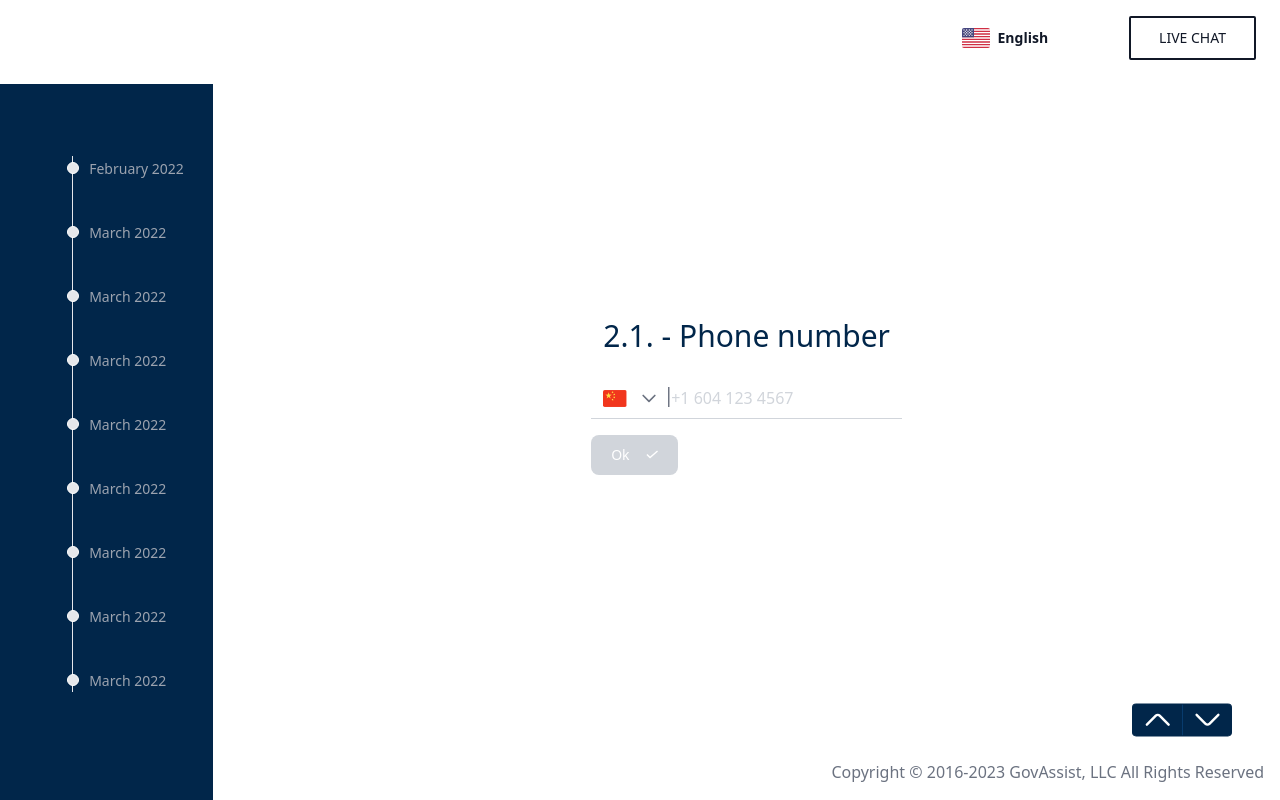
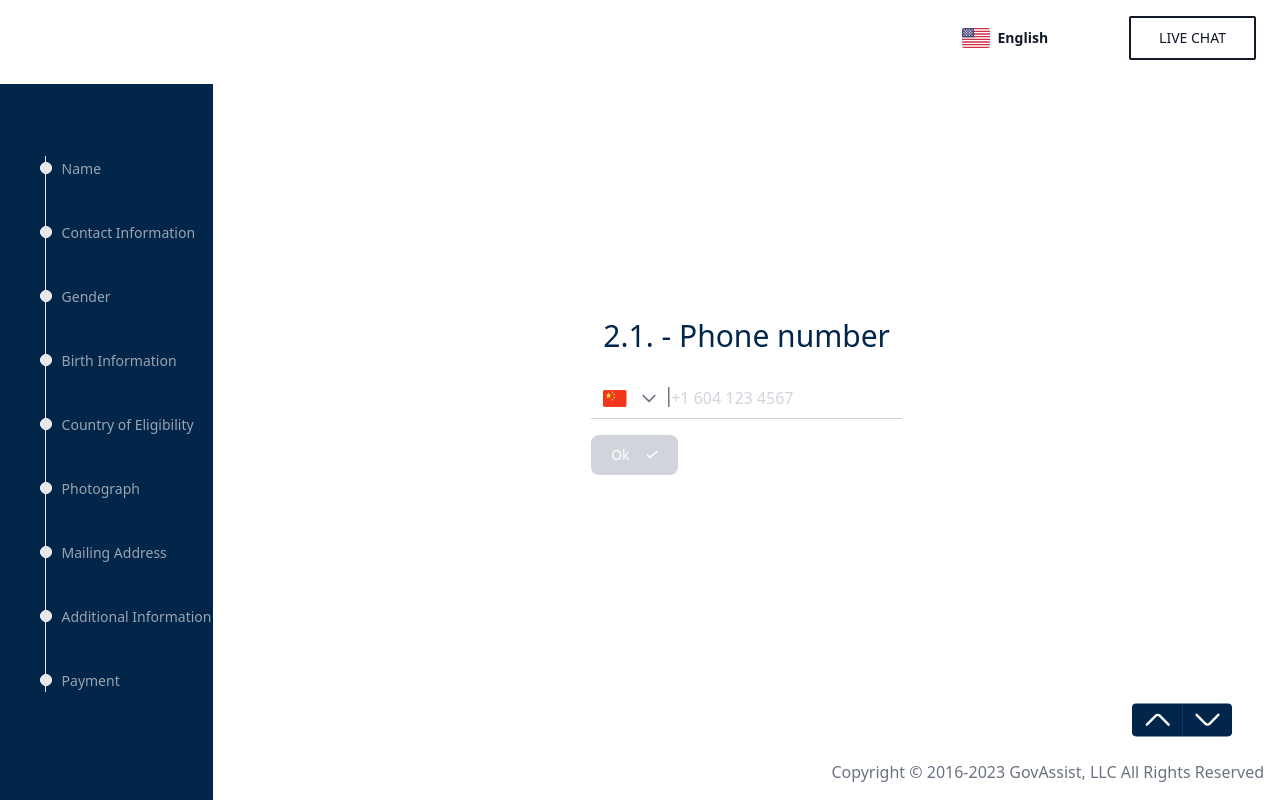
Before and after one commit to Ammaralibrahim/job-project, a React (Create React App) app: page /PhoneNumber in a window 1280 px wide. Built offline with nearby package versions, Linux system fonts and the light colour scheme.

Commit message:
sdavbfngmshödsahgsdfngms

```diff
--- a/src/Pages/PhoneNumber.js
+++ b/src/Pages/PhoneNumber.js
@@ -14,56 +14,56 @@ export default function Diversity() {
               <li className="mb-10 ml-4">
                 <div className="absolute w-3 h-3 bg-gray-200 rounded-full mt-1.5 -left-1.5 border border-white dark:border-gray-900 dark:bg-gray-700" />
                 <time className="mb-1 text-sm font-normal leading-none text-gray-400 dark:text-gray-500">
-                  February 2022
+                Name
                 </time>
               </li>
               <li className="mb-10 ml-4">
                 <div className="absolute w-3 h-3 bg-gray-200 rounded-full mt-1.5 -left-1.5 border border-white dark:border-gray-900 dark:bg-gray-700" />
                 <time className="mb-1 text-sm font-normal leading-none text-gray-400 dark:text-gray-500">
-                  March 2022
+                Contact Information
                 </time>
               </li>
 
               <li className="mb-10 ml-4">
                 <div className="absolute w-3 h-3 bg-gray-200 rounded-full mt-1.5 -left-1.5 border border-white dark:border-gray-900 dark:bg-gray-700" />
                 <time className="mb-1 text-sm font-normal leading-none text-gray-400 dark:text-gray-500">
-                  March 2022
+                Gender
                 </time>
               </li>
               <li className="mb-10 ml-4">
                 <div className="absolute w-3 h-3 bg-gray-200 rounded-full mt-1.5 -left-1.5 border border-white dark:border-gray-900 dark:bg-gray-700" />
                 <time className="mb-1 text-sm font-normal leading-none text-gray-400 dark:text-gray-500">
-                  March 2022
+                Birth Information
                 </time>
               </li>
               <li className="mb-10 ml-4">
                 <div className="absolute w-3 h-3 bg-gray-200 rounded-full mt-1.5 -left-1.5 border border-white dark:border-gray-900 dark:bg-gray-700" />
                 <time className="mb-1 text-sm font-normal leading-none text-gray-400 dark:text-gray-500">
-                  March 2022
+                Country of Eligibility
                 </time>
               </li>
               <li className="mb-10 ml-4">
                 <div className="absolute w-3 h-3 bg-gray-200 rounded-full mt-1.5 -left-1.5 border border-white dark:border-gray-900 dark:bg-gray-700" />
                 <time className="mb-1 text-sm font-normal leading-none text-gray-400 dark:text-gray-500">
-                  March 2022
+                Photograph
                 </time>
               </li>
               <li className="mb-10 ml-4">
                 <div className="absolute w-3 h-3 bg-gray-200 rounded-full mt-1.5 -left-1.5 border border-white dark:border-gray-900 dark:bg-gray-700" />
                 <time className="mb-1 text-sm font-normal leading-none text-gray-400 dark:text-gray-500">
-                  March 2022
+                Mailing Address
                 </time>
               </li>
               <li className="mb-10 ml-4">
                 <div className="absolute w-3 h-3 bg-gray-200 rounded-full mt-1.5 -left-1.5 border border-white dark:border-gray-900 dark:bg-gray-700" />
                 <time className="mb-1 text-sm font-normal leading-none text-gray-400 dark:text-gray-500">
-                  March 2022
+                Additional Information
                 </time>
               </li>
               <li className="mb-0 ml-4">
                 <div className="absolute w-3 h-3 bg-gray-200 rounded-full mt-1.5 -left-1.5 border border-white dark:border-gray-900 dark:bg-gray-700" />
                 <time className="mb-1 text-sm font-normal leading-none text-gray-400 dark:text-gray-500">
-                  March 2022
+                Payment
                 </time>
               </li>
             </ol>
--- a/src/components/DiversityHeader.js
+++ b/src/components/DiversityHeader.js
@@ -138,7 +138,7 @@ export default function Header() {
                       </linearGradient>
                     </defs>
                   </svg>
-                  <span className="px-2 text-white lg:text-gray-900 font-bold">English</span>
+                  <span className="px-2 text-white lg:text-gray-900 font-bold flex ">English</span>
                   <svg
                     xmlns="http://www.w3.org/2000/svg"
                     width="12"
```
